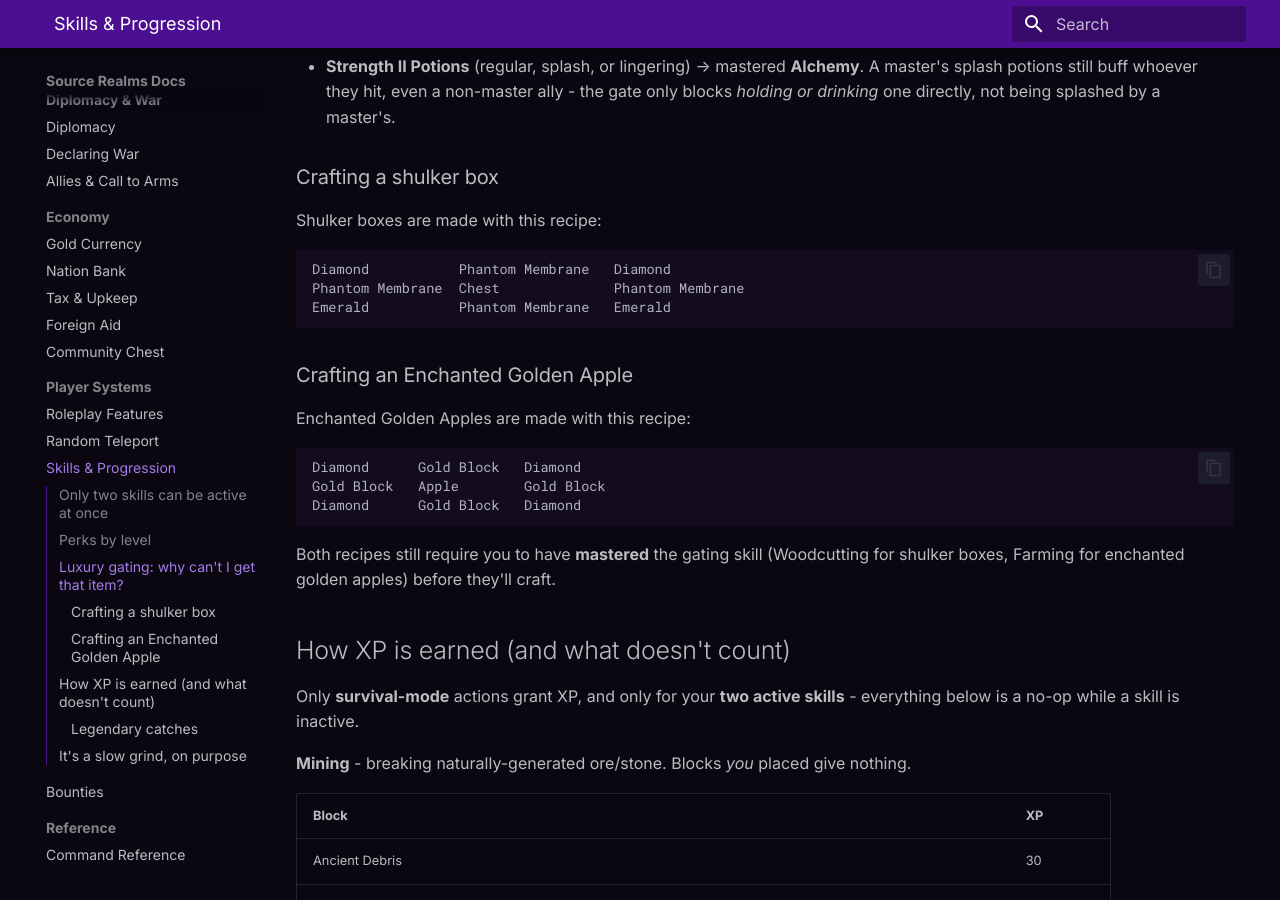
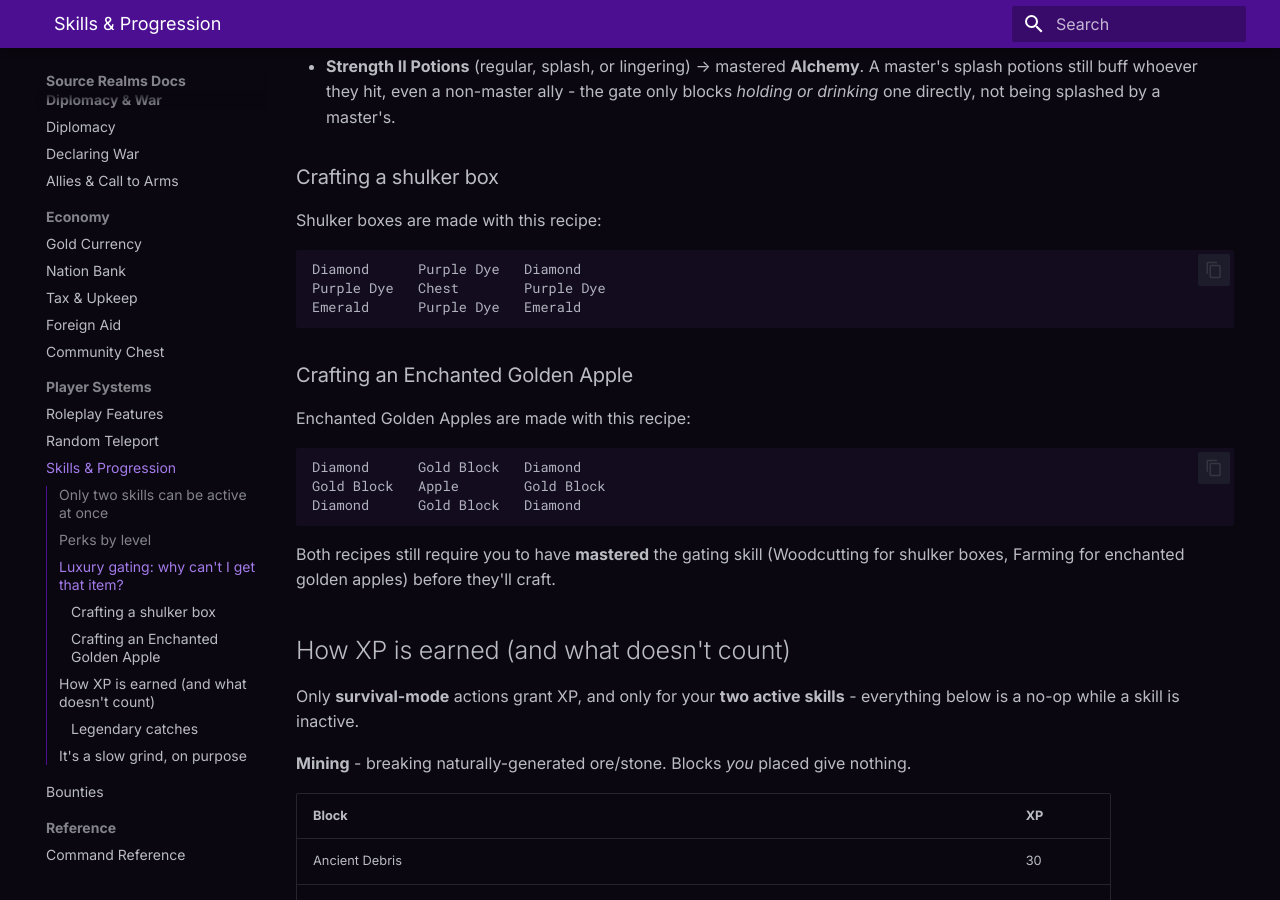
Before and after one commit to SourceRealms/sourcerealms-docs, an MkDocs documentation site: the page built from docs/skills.md, in a window 1280 px wide and 900 px high, scrolled down 4442 px. Built offline with MkDocs 1.6.1 and Material for MkDocs 9.7.7, drawn with Linux system fonts in a browser that asks for light colours.

Commit message:
Document phantoms disabled server-wide and the shulker box recipe's phantom membrane -> purple dye swap

````diff
--- a/docs/skills.md
+++ b/docs/skills.md
@@ -139,9 +139,9 @@ obtain a *new* one of its luxury until you swap it back in.
 Shulker boxes are made with this recipe:
 
 ```
-Diamond           Phantom Membrane   Diamond
-Phantom Membrane  Chest              Phantom Membrane
-Emerald           Phantom Membrane   Emerald
+Diamond      Purple Dye   Diamond
+Purple Dye   Chest        Purple Dye
+Emerald      Purple Dye   Emerald
 ```
 
 ### Crafting an Enchanted Golden Apple
````
Also changed, not shown: docs/world-rules.md (+7 -0 lines).
